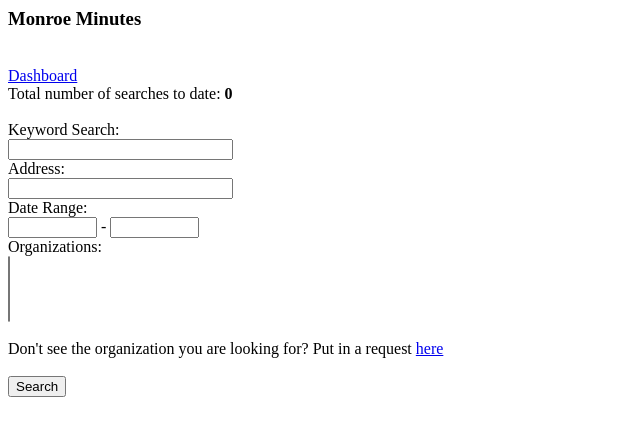
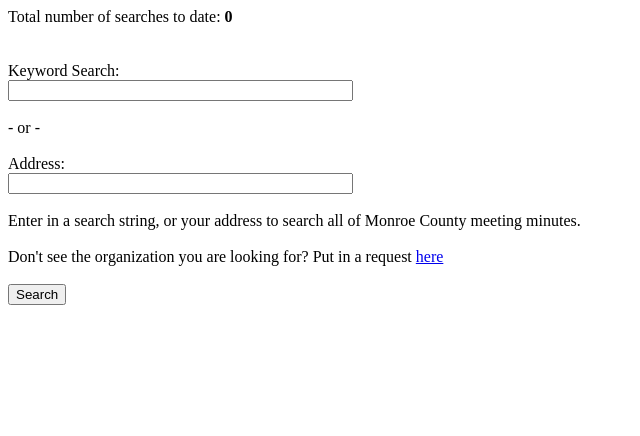
Before and after one commit to thequbit/monroeminutes, a PHP site: page / in a window 1280 px wide. Shown: the top 436 px of the page, without its empty margins (0-640 px from the left). Run offline with PHP 8.4, Linux system fonts and the light colour scheme; data that the repository does not hold is empty.

Commit message:
added css styling and changed inputs for 'prettiness'

```diff
--- a/src/index.php
+++ b/src/index.php
@@ -8,25 +8,40 @@
 	<meta name="description" content="Meeting Minute Agrigator and Search Engine for Monroe County, NY">
 	<meta name="keywords" content="Monroe,Minutes,MonroeMinutes,Rochester,Meetings">
 
+	<LINK href="css/style.css" rel="stylesheet" type="text/css">
+
+	<script>
+
+		function initPage()
+		{
+
+			// hide the results div since it isn't populated yet
+			$('#results').hide()
+
+			// setup searchstring text box to fire the button click event if the user hits enter
+			$("#searchstring").keyup(function(event){
+				if(event.keyCode == 13){
+					$("#searchbutton").click();
+				}
+			});
+
+			// setup address text box to fire the button click event if the user hits enter
+			$("#address").keyup(function(event){
+				if(event.keyCode == 13){
+					$("#searchbutton").click();
+				}
+			});
+
+		}
+
+	</script>
 
 </head>
-<body>
+<body onload="javascript:initPage()">
 
-	<div class="top">
+	<div id="sitetop class="sitetop">
 
-		<div class="searchtop"></div>
-
-			<div id="header "class="header">
-
-			<h3>Monroe Minutes</h3></br>
-
-				<div id="links" class="links">
-
-					<a href="dashboard/dashboard.php">Dashboard</a></br>
-
-				</div>
-
-			</div>
+		<div id="topwrapper" class="topwrapper">
 
 			<div id="totalsearches" class="totalsearches">
 
@@ -40,31 +55,59 @@
 
 					$totalSearches = $searchTool->GetTotalSearchCount();
 
-					echo "Total number of searches to date: <b>" . $totalSearches . "</b></br></br>";
+					echo "Total number of searches to date: <b>" . $totalSearches . "</b>";
 
 				?>
 
+				</br></br>
+
 			</div>
+
+			<div id="searchtop" class="searchtop">
+
+				<div id="header "class="header">
+
+				<!--<h4>Monroe Minutes</h4>-->
+
+					<!--
+					<div id="links" class="links">
+
+						<a href="dashboard/dashboard.php">Dashboard</a></br>
+
+					</div>
+					-->
+
+				</div>
+
+
 
 				<div id="search" class="search">
 
-				Keyword Search:</br>
-					<input type="text" id="searchstring" name="searchstring" size="25"><br>
+					<br>
+
+					Keyword Search:<br>
+						<input type="text" id="searchstring" name="searchstring" size="40"><br><br>
+
+					- or -<br><br>
 
 					Address:</br>
-					<input type="text" id="address" name="address" size="25"><br>
+						<input type="text" id="address" name="address" size="40"><br>
 
+					<!--
 					Date Range:</br>
-					<input type="text" id="startdate" name="startdate" size="8"> - <input type="text" name="enddate" size="8"></br>
+						<input type="text" id="startdate" name="startdate" size="16"> - <input type="text" name="enddate" size="16"></br>
 
 					Organizations:</br>
+					-->
 
 					<?
+
+						/*
 
 						require_once("OrganizationsTool.class.php");
 
 						// start of select multiple
-					echo '<select multiple="organization" id="organizations" name="organization[]">';
+						echo '<select multiple="organization" id="organizations" name="organization[]" width: 100px>'; // TODO: set this width to a set value
 
 						// use our tool to get all of the organization names from the database
 						$orgtool = new OrganizationsTool();
@@ -79,21 +122,35 @@
 						// end of select multiple
 						echo '</select></br>';
 
+						*/
+
 					?>
 
 					</br>
+
+					<div id="requestnote" class="requestnote">
+
+						Enter in a search string, or your address to search all of Monroe County meeting minutes.<br>
+						<br>
 						Don't see the organization you are looking for?  Put in a request <a href="request.php">here</a></br>
 
+					</div>
+
 					</br>
-				<button onclick="performSearch()">Search</button>
+					<button id="searchbutton" onclick="performSearch()">Search</button>
+					</br>
 
 				</div>
 
 			</div>
 
-		<div id="timetaken" class="timetaken">
+			<!--
+			<div id="info" class="info">
+
+				<center>Your search results will show up here.</center>
 
 			</div>
+			-->
 
 			<div id="results" class="results">
 
@@ -101,5 +158,7 @@
 
 		</div>
 
+	</div>
+
 </body>
 </html>
```
Lines whose indentation alone changed are shown as unchanged.
